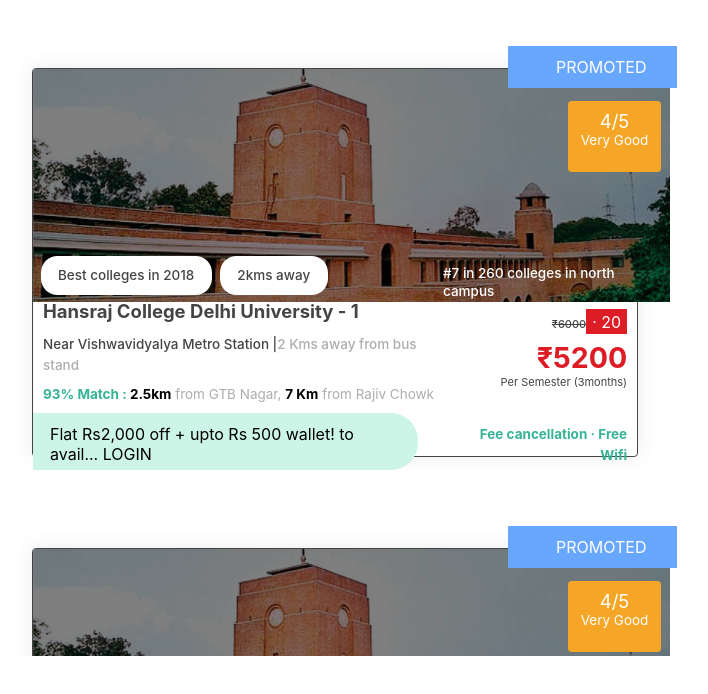
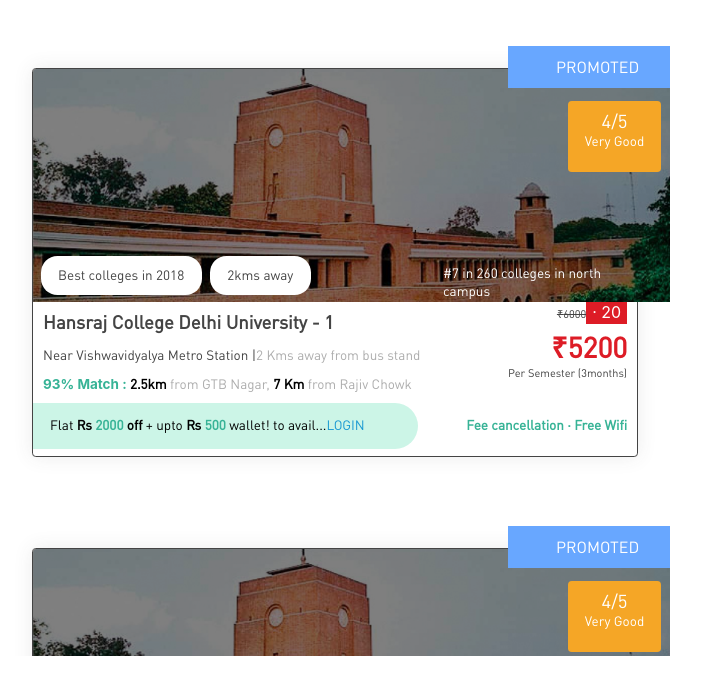
Before and after one commit to AnubhavJohri/college-listing-app, a React (Create React App) app: page /home in a window 1280 px wide. Shown: the top 694 px of the page, without its empty margins (3-711 px from the left). Built offline with nearby package versions, Linux system fonts and the light colour scheme.

Commit message:
minor code changes

```diff
--- a/public/index.html
+++ b/public/index.html
@@ -24,7 +24,7 @@
       work correctly both with client-side routing and a non-root public URL.
       Learn how to configure a non-root public URL by running `npm run build`.
     -->
-    <title>React App</title>
+    <title>College Listing App</title>
   </head>
   <body>
     <noscript>You need to enable JavaScript to run this app.</noscript>
--- a/src/Components/Common/CSS/CollegeCard.module.css
+++ b/src/Components/Common/CSS/CollegeCard.css
@@ -23,7 +23,7 @@
     width: 260px;
     height: 17px;
     /* margin: 18px 11px 3px 17px; */
-    /* font-family: DINPro; */
+    font-family: DINPro;
     font-size: 18.5px;
     font-weight: bold;
     font-stretch: normal;
@@ -47,7 +47,7 @@
     border-radius: 16.5px;
     background-color: #ffffff;
 
-    /* font-family: DINPro; */
+    font-family: DINPro;
     font-size: 13.5px;
     font-weight: 500;
     font-stretch: normal;
@@ -76,31 +76,27 @@
   .discountBox{
     width: 347px;
     height: 35px;
-    /* margin: 3px 85px 0 1px; */
     margin-left:-10px;
     margin-top:10px;
-    /* position: absolute; */
     left: 0px;
-    /* margin-top: 8px; */
-    padding: 11px 21px 11px 17px;
+    padding: 11px 21px 0px 17px;
     background-color: #ccf5e7;
     border-radius: 0 27px 27px 0;
   }
 
   .promotedBox{
-    /* margin: 53px 62px 418px 301px; */
     top: -23px;
     left: 475px;
     position: absolute;
     padding: 11px 31px 11px 48px;
     background-color: #68a7ff;
     color:white;
+    font-family: DINpro;
   }
 
   .discountVectorSymbol{
     width: 29px;
     height: 14px;
-    /* margin: 12px 27px 12px 4px; */
     padding: 3px 6px 2px;
     background-color: #dd1c26;
     color:white;
@@ -108,7 +104,7 @@
 
   /* Headings */
   .ranking{
-    /* font-family: DINPro; */
+    font-family: DINPro;
     font-size: 13.5px;
     font-weight: 500;
     font-stretch: normal;
@@ -123,8 +119,7 @@
   }
 
   .nearestPlaces{
-    /* margin: 11px 6px 8px 17px; */
-    /* font-family: DINPro; */
+    font-family: DINPro;
     font-size: 13.5px;
     font-weight: 500;
     font-stretch: normal;
@@ -136,8 +131,7 @@
   }
 
   .nearestPlacesDistance{
-    /* margin: 11px 49px 8px 6px; */
-    /* font-family: DINPro; */
+    font-family: DINPro;
     font-size: 13.5px;
     font-weight: 500;
     font-stretch: normal;
@@ -151,16 +145,30 @@
   .boldText{
     color:black;
     font-weight: bold;
+    font-family: DINpro;
+    font-size: 13.5px;
+  }
+
+  .plainTextBlack{
+    color:black;
+    font-family: DINpro;
     font-size: 13.5px;
   }
 
   .plainText{
     color: #adadad;
     font-size: 13.5px;
+    font-family: DINpro;
+  }
+
+  .plainTextBlueGreen{
+    color: #1999d2;
+    font-size: 13.5px;
+    font-family: DINpro;
   }
 
   .plainTextBlue{
-    /* font-family: DINPro; */
+    font-family: DINPro;
     font-size: 13.5px;
     font-weight: bold;
     font-stretch: normal;
@@ -172,8 +180,7 @@
   }
 
   .semFees{
-    /* margin: 3px 27px 3px 143px; */
-    /* font-family: DINPro; */
+    font-family: DINPro;
     font-size: 28.5px;
     font-weight: bold;
     font-stretch: normal;
@@ -185,7 +192,7 @@
   }
 
   .semCycle{
-    /* font-family: Myriad Pro; */
+    font-family: DINPro;
     font-size: 11px;
     font-weight: normal;
     font-stretch: normal;
@@ -197,7 +204,7 @@
   }
 
   .originalFees{
-    /* font-family: Myriad Pro; */
+    font-family: DINPro;
     font-size: 11px;
     font-weight: 500;
     font-stretch: normal;
--- a/src/Components/Common/CollegeCard.js
+++ b/src/Components/Common/CollegeCard.js
@@ -1,6 +1,7 @@
 import { useEffect, useState, memo} from 'react';
-import styles from "./CSS/CollegeCard.module.css";
+import "./CSS/CollegeCard.css";
 import college01 from "../../Assets/college_01.jpg";
+import { getStringJSX } from "./Utils/Utils";
 
 const CollegeCard =  memo(({
     collegeName,
@@ -9,7 +10,6 @@
     originalFees,
     discountedFees,
     feesCycle,
-    image,
     ranking,
     tags,
     amenities,
@@ -17,66 +17,46 @@
     ratingRemarks,
     famousNearbyPlaces,
     nearestPlace,
-    offerText
 })=>{
 
-    function getStringJSX(place){
-        if(place){
-            const placesArr = place.split(",");
-            const l = placesArr.length;
-            let arr = [];
-            placesArr.forEach((ele, i)=>{
-                const p = ele.trim();
-                const sIndex = p.indexOf('s'), pL = p.length;
-                let distance = "", placeName = "";
-                if(sIndex){
-                    distance = p.substring(0, sIndex);
-                    placeName = p.substring(sIndex+1, pL);
-                    // console.log('places=',p, sIndex, pL, distance, placeName);
-                }
-                arr.push(<><span className={styles.boldText}>{distance}</span><span className={styles.plainText}>{placeName+((i===(l-1))?'':', ')}</span></>)
-            })
-            return arr;
-        }
-    }
-
-    return(<div className={styles.cardparentcontainer}>
-              <div className={styles.collegeImageContainer}>
-                  <img className={styles.collegeImage} src={college01} alt={'College Image'}/>
+    return(<div className="cardparentcontainer">
+              <div className="collegeImageContainer">
+                  <img className="collegeImage" src={college01} alt={'College Image'}/>
               </div>
               <div style={{position:'absolute',top:'187px'}}>
-                  {tags&&tags.map(ele=><div className={styles.tags}>{ele[0].toUpperCase() + ele.substring(1)}</div>)}
+                  {tags&&tags.map(ele=><div className="tags">{ele[0].toUpperCase() + ele.substring(1)}</div>)}
               </div>
-              <div className={styles.ratingSquare}>
-                  <span style={{display:'block', fontSize:'18.5px'}}>{`${rating}/5`}</span>
-                  <span style={{display:'block', fontSize:'13.5px'}}>{ratingRemarks}</span>
+              <div className="ratingSquare">
+                  <span style={{display:'block', fontSize:'18.5px', fontFamily:'DINpro'}}>{`${rating}/5`}</span>
+                  <span style={{display:'block', fontSize:'13.5px', fontFamily:'DINpro'}}>{ratingRemarks}</span>
               </div>
-              {promoted&&<div className={styles.promotedBox}>{'PROMOTED'}</div>}
-              <span className={styles.ranking}>{`#${ranking}`}</span>
+              {promoted&&<div className="promotedBox">{'PROMOTED'}</div>}
+              <span className="ranking">{`#${ranking}`}</span>
               <div style={{padding:'0 10px'}}>
                 <div style={{display:'inline-block', width:'70%'}}>
-                    <span className={styles.collegeTitle}>{collegeName}</span>
+                    <span className="collegeTitle">{collegeName}</span>
                     <div style={{margin: '11px 0 8px 0px'}}>
-                        <span className={styles.nearestPlaces}>{`${nearestPlace[0]} |`}</span>
-                        <span className={styles.nearestPlacesDistance}>{nearestPlace[1]}</span>
+                        <span className="nearestPlaces">{`${nearestPlace[0]} |`}</span>
+                        <span className="nearestPlacesDistance">{nearestPlace[1]}</span>
                     </div>
                     <div>
                         <span style={{color:'#37b396', fontSize:'13.5px', fontWeight:'bold'}}>{'93% Match : '}</span>{getStringJSX(famousNearbyPlaces)}
                     </div>
-                    <div className={styles.discountBox}>
-                        <span>{offerText}</span>
+                    <div className="discountBox">
+                        <span className="plainTextBlack">Flat </span><span className="boldText">Rs </span><span className="plainTextBlue">2000</span><span className="boldText"> off</span><span className="plainTextBlack"> + </span>
+                        <span className="plainTextBlack">upto</span><span className="boldText"> Rs</span><span className="plainTextBlue"> 500</span><span className="plainTextBlack"> wallet! to avail...</span><span className="plainTextBlueGreen">LOGIN</span>
                     </div>
                 </div>
                 <div style={{display:'inline-block', width:'30%', textAlign:'right'}}>
                     <div style={{marginBottom:'12px'}}>
-                        <span className={styles.originalFees}><strike>&#8377;{originalFees}</strike></span>
-                        <span className={styles.discountVectorSymbol}>&#183; {discount}</span>
+                        <span className="originalFees"><strike>&#8377;{originalFees}</strike></span>
+                        <span className="discountVectorSymbol">&#183; {discount}</span>
                     </div>
                     <div>
-                        <span className={styles.semFees}>&#8377;{discountedFees}</span>
-                        <span className={styles.semCycle}>{feesCycle}</span>
+                        <span className="semFees">&#8377;{discountedFees}</span>
+                        <span className="semCycle">{feesCycle}</span>
                     </div>
-                    <div style={{marginTop:'32px'}}>{amenities.map((am, i)=><span className={styles.plainTextBlue}>{am}{((i!==(amenities.length-1)))?<span> &#183; </span>:null}</span>)}</div>
+                    <div style={{marginTop:'32px'}}>{amenities.map((am, i)=><span className="plainTextBlue">{am}{((i!==(amenities.length-1)))?<span> &#183; </span>:null}</span>)}</div>
                 </div>
              </div>
         </div>);
--- /dev/null
+++ b/src/Components/Common/Utils/Utils.js
@@ -0,0 +1,18 @@
+export function getStringJSX(place){
+    if(place){
+        const placesArr = place.split(",");
+        const l = placesArr.length;
+        let arr = [];
+        placesArr.forEach((ele, i)=>{
+            const p = ele.trim();
+            const sIndex = p.indexOf('s'), pL = p.length;
+            let distance = "", placeName = "";
+            if(sIndex){
+                distance = p.substring(0, sIndex);
+                placeName = p.substring(sIndex+1, pL);
+            }
+            arr.push(<><span className="boldText">{distance}</span><span className="plainText">{placeName+((i===(l-1))?'':', ')}</span></>)
+        })
+        return arr;
+    }
+}
--- a/src/Components/Home/Home.js
+++ b/src/Components/Home/Home.js
@@ -27,9 +27,6 @@
     },[])
 
     function handleScroll(e){
-        // myscroll.scrollTop + this.refs.myscroll.clientHeight >=
-        //     this.refs.myscroll.scrollHeight
-        console.log('scrolling===========',e.target.scrollTop,e.target.clientHeight, e.target.scrollHeight,e.target);
         if(((e.target.scrollTop + e.target.clientHeight) >= (e.target.scrollHeight))&&!isLoading){
             setIsLoading(true);
             setTimeout(()=>{
--- a/src/index.css
+++ b/src/index.css
@@ -11,3 +11,8 @@
   font-family: source-code-pro, Menlo, Monaco, Consolas, 'Courier New',
     monospace;
 }
+
+@font-face {
+  font-family: 'DINpro';
+  src: local('DINpro'), url(./Assets/fonts/DINPro.otf) format('truetype');
+}
```
Also changed, not shown: src/Assets/fonts/DINPro.otf (added).
